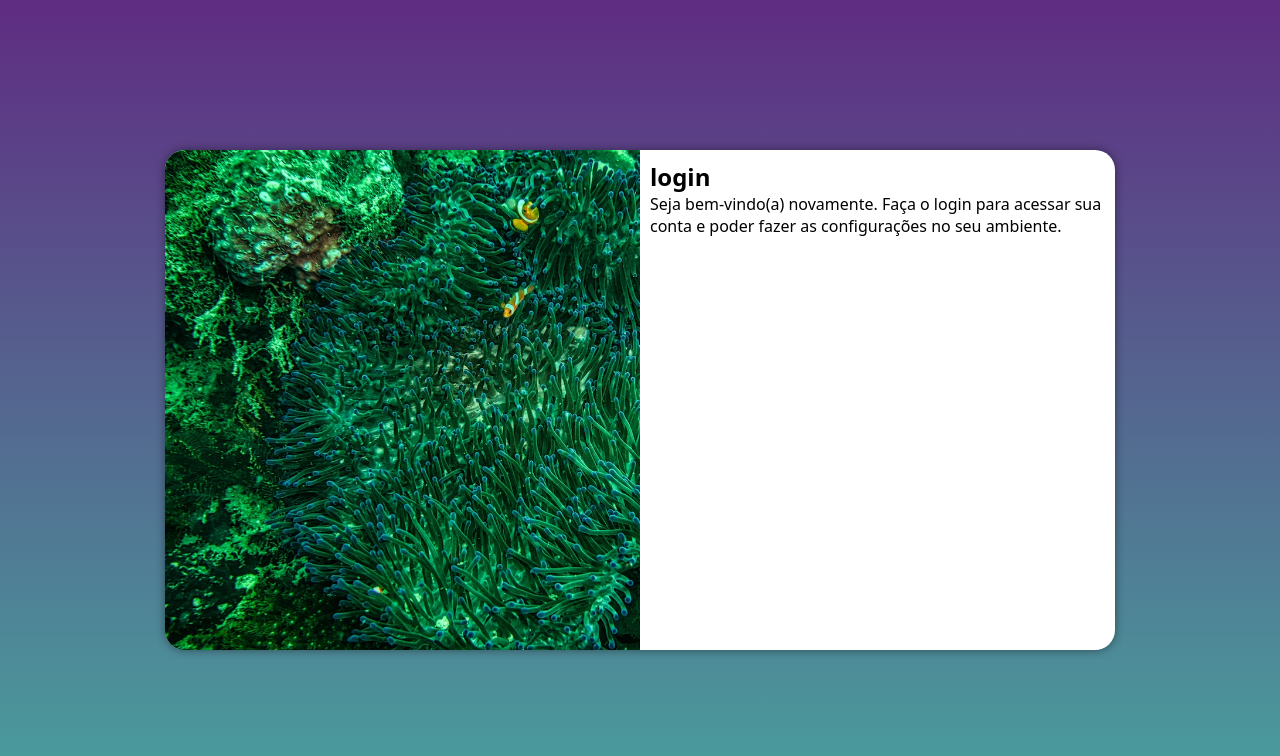
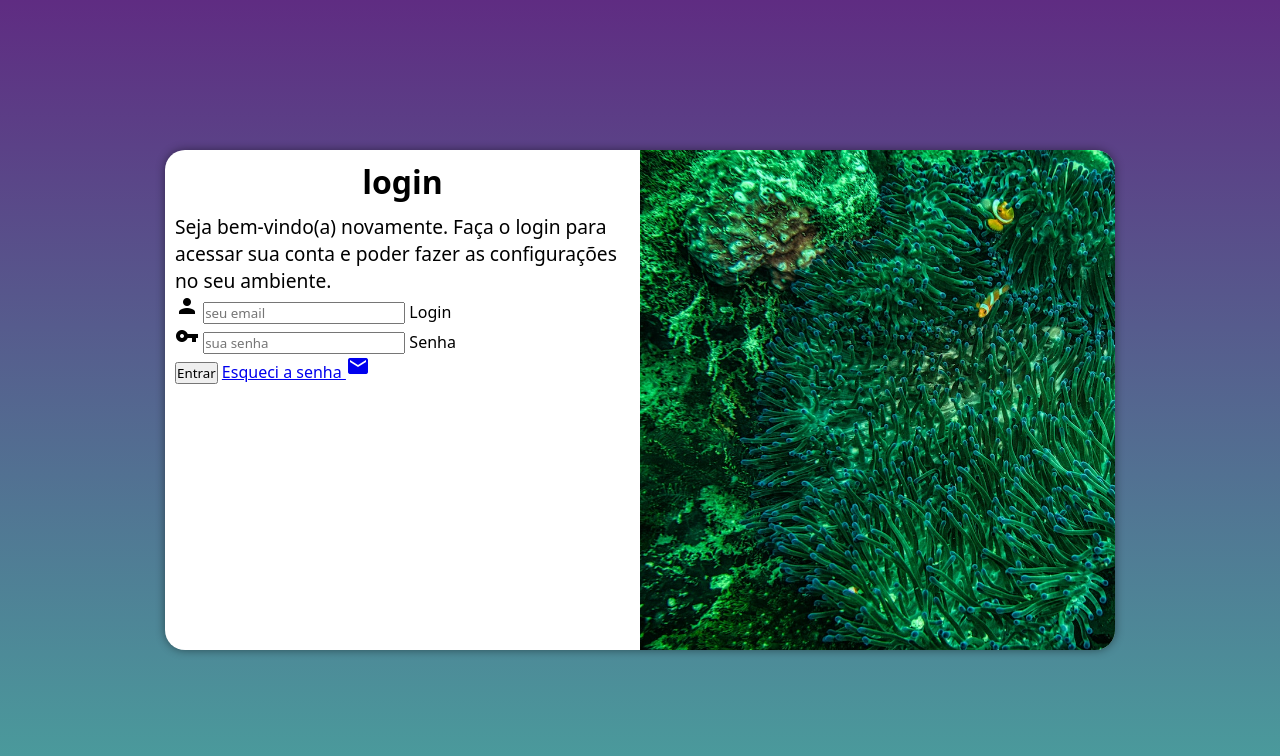
Before and after one commit to Matheusr12/projeto-login, a plain HTML site: page index.html in a window 1280 px wide. Drawn offline with Linux system fonts and the light colour scheme.

Commit message:
formulário adicionado

```diff
--- a/estilos/mediaqueries.css
+++ b/estilos/mediaqueries.css
@@ -41,13 +41,21 @@ Grandes telas: acima de 1200px
     }
 
     section#login > div#imagem {
-        float: left;
+        float: right;
         width: 50%;
         height: 100%;
     }
 
     section#login > div#formulario {
-        float: right;
+        float: left;
         width: 50%;
     }
+
+    div#formulario > h1 {
+        font-size: 2em;
+    }
+
+    div#formulario > p {
+        font-size: 1.2em;
+    }
 }
--- a/estilos/style.css
+++ b/estilos/style.css
@@ -54,3 +54,12 @@ section#login > div#formulario {
     display: block;
     padding: 10px;
 }
+
+div#formulario > h1 {
+    text-align: center;
+    margin-bottom: 10px;
+}
+
+div#formulario > p {
+    font-size: 0.8em;
+}
--- a/index.html
+++ b/index.html
@@ -4,23 +4,50 @@
     <meta charset="UTF-8">
     <meta name="viewport" content="width=device-width, initial-scale=1.0">
     <title>login</title>
+    <link rel="stylesheet" href="https://fonts.googleapis.com/icon?family=Material+Icons">
     <link rel="stylesheet" href="estilos/style.css">
     <link rel="stylesheet" href="estilos/mediaqueries.css">
 </head>
 <body>
     <main>
+
         <section id="login">
+
             <div id="imagem">
                 <!-- Aqui fica a imagem nas CSS -->
             </div>
+
             <div id="formulario">
+
                 <h1>login</h1>
+
                 <p>Seja bem-vindo(a) novamente. Faça o login para acessar sua conta e poder fazer as configurações no seu ambiente.</p>
-                <form action="login.php" method="post">
+
+                <form action="login.php" method="post" autocomplete="on">
+
+                    <div class="campo">
+                        <i class="material-icons">person</i>
+                        <input type="email" name="login" id="ilogin" placeholder="seu email" autocomplete="email" required maxlength="30">
+                        <label for="ilogin">Login </label>
+                    </div>
+
+                    <div class="campo">
+                        <i class="material-icons">vpn_key</i>
+                        <input type="password" name="senha" id="isenha" placeholder="sua senha" autocomplete="current-password" required minlength="8" maxlength="20">
+                        <label for="isenha">Senha </label>
+                    </div>
+
+                    <input type="submit" value="Entrar">
+                    <a href="esqueci.html">
+                        Esqueci a senha <i class="material-icons">mail</i>
+                    </a>
 
                 </form>
+
             </div>
+
         </section>
+
     </main>
 </body>
 </html>
```
